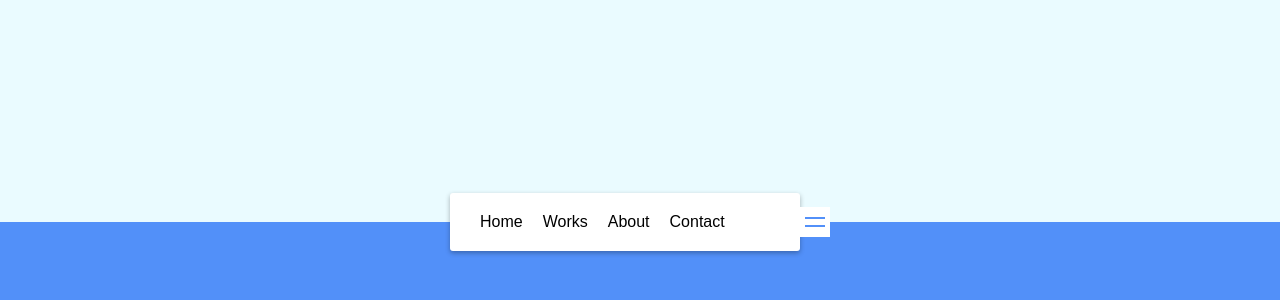
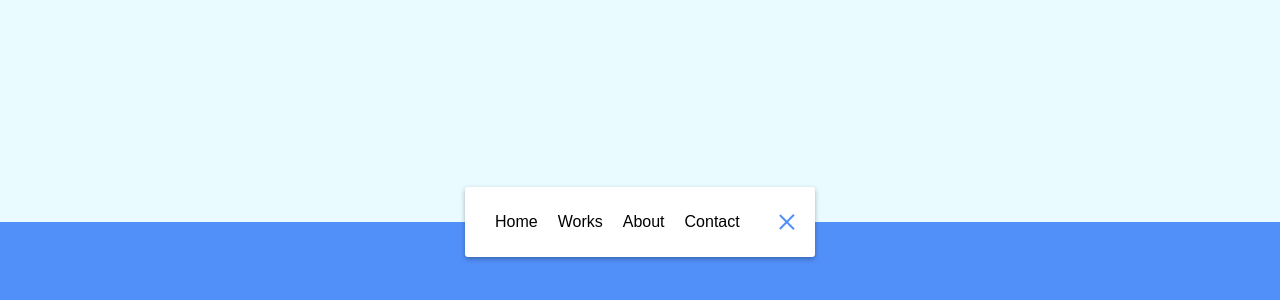
Before and after one commit to CraftyBecky/class_projects, a plain HTML site: page animation-navigation/index.html in a window 1280 px wide. Shown: the part 178-478 px from the top of the page. Drawn offline with Linux system fonts and the light colour scheme; a web font is replaced by a local one.

Commit message:
Fixed button location

```diff
--- a/animation-navigation/index.html
+++ b/animation-navigation/index.html
@@ -16,15 +16,17 @@
             <li><a href="#">About</a></li>
             <li><a href="#">Contact</a></li>
         </ul>
+        <button id="toggle" class="icon">
+            <div class="line line1"></div>
+            <div class="line line2"></div>
+        </button>
     </nav>
 
-    <button id="toggle" class="icon">
-        <div class="line line1"></div>
-        <div class="line line2"></div>
-    </button>
+
 
     <!-- Dribble Link
     https://dribbble.com/shots/2427219-Header-Navigation-Day-053-dailyui -->
+
     <script src="script.js"></script>
 </body>
 </html>
--- a/animation-navigation/style.css
+++ b/animation-navigation/style.css
@@ -64,14 +64,14 @@
 
 nav ul a {
   position: relative;
-    color: black;
+  color: #000;
   text-decoration: none;
   margin: 0 10px;
 }
 
 .icon {
   background-color: #fff;
-    border: none;
+  border: 0;
   cursor: pointer;
   padding: 0;
   position: relative;
```
Lines whose indentation alone changed are shown as unchanged.
